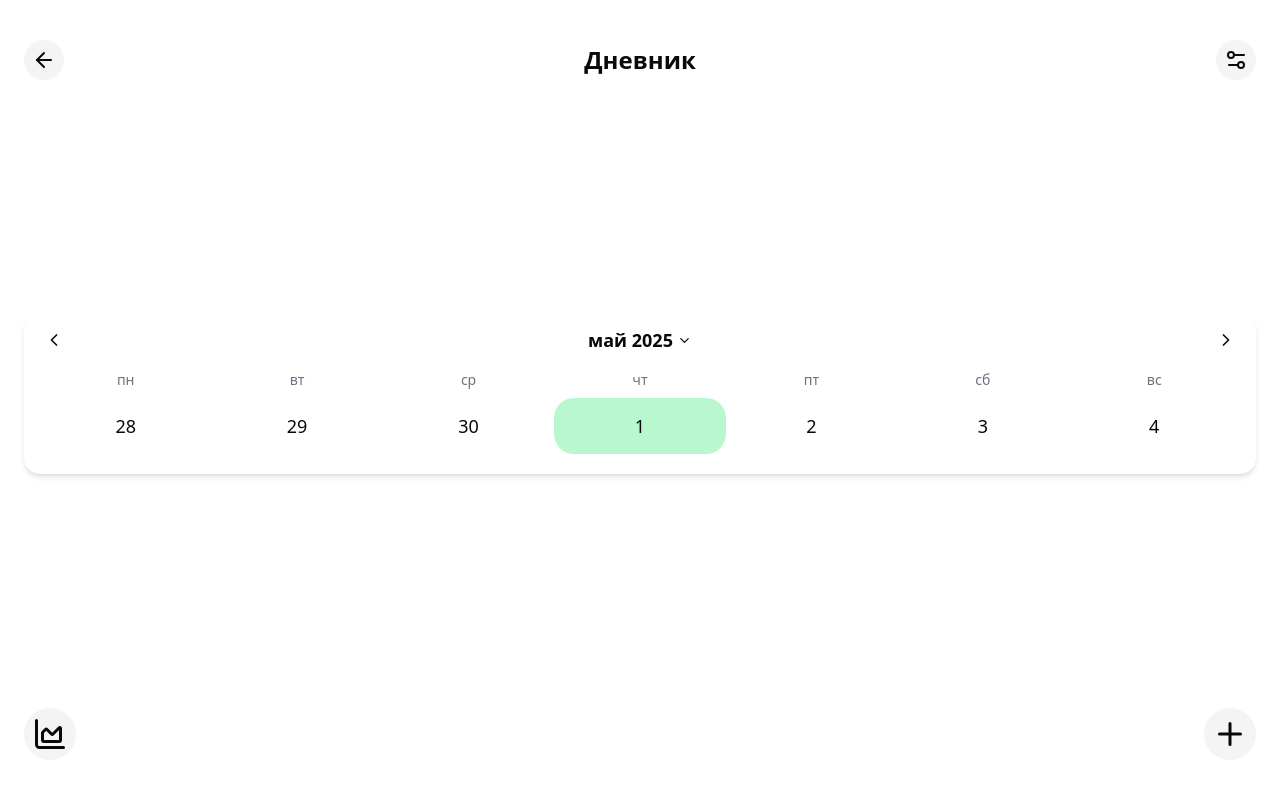
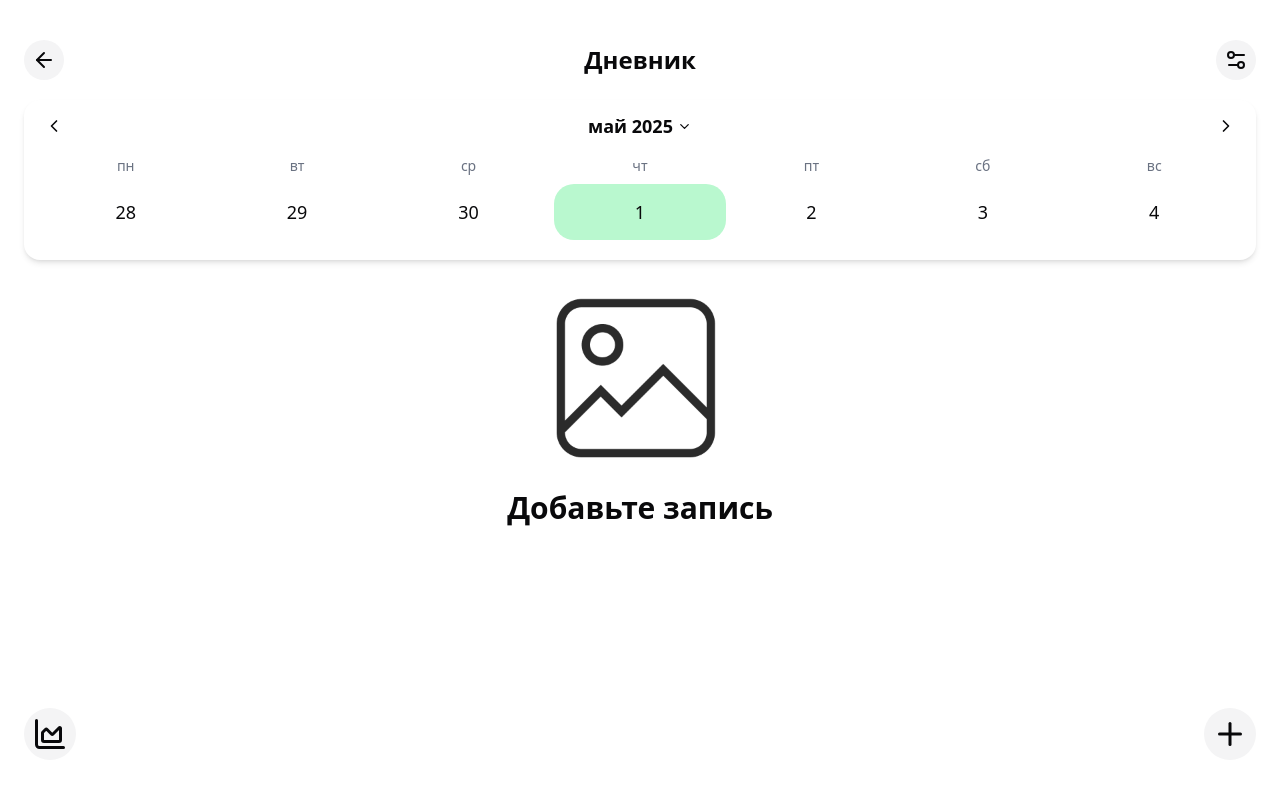
Before and after one commit to timaantonuk/frontend, a Next.js app: page /diary in a window 1280 px wide. Shown: the top 788 px of the page. Built offline with nearby package versions, Linux system fonts and the light colour scheme.

Commit message:
add calendar content

```diff
--- a/app/diary/page.tsx
+++ b/app/diary/page.tsx
@@ -3,6 +3,7 @@
 import { ArrowLeft, ChartArea, Plus, Settings2 } from 'lucide-react';
 import RoundedButton from '@/components/RoundedButton';
 import DiaryCalendar from '@/components/DiaryCalendar';
+import Image from 'next/image';
 
 function Page({}) {
   return (
@@ -19,7 +20,7 @@ function Page({}) {
         </RoundedButton>
       </nav>
 
-      <div>
+      <div className="flex flex-col h-full gap-24">
         <DiaryCalendar
           events={{
             '2025-05-15': true,
@@ -27,6 +28,11 @@ function Page({}) {
           }}
           onDateSelect={date => console.log('Selected date:', date)}
         />
+
+        <div className="absolute top-1/2 left-1/2 -translate-1/2 flex flex-col items-center w-full gap-4">
+          <Image src="/img-prototype.png" width={200} height={200} alt="diary" />
+          <h1 className="headingMain">Добавьте запись</h1>
+        </div>
       </div>
 
       <footer className="flex justify-between">
--- a/components/DiaryCalendar.tsx
+++ b/components/DiaryCalendar.tsx
@@ -23,7 +23,6 @@ import {
   useTransform,
 } from 'framer-motion';
 
-// Component props type
 type DiaryCalendarProps = {
   events?: Record<string, boolean>;
   onDateSelect?: (date: Date) => void;
@@ -131,7 +130,7 @@ function DiaryCalendar({ events = {}, onDateSelect }: DiaryCalendarProps) {
       >
         <div className="text-center">{dayNumber}</div>
         {events[format(day, 'yyyy-MM-dd')] && (
-          <div className="absolute bottom-0.5 left-1/2 -translate-x-1/2 w-1 h-1 bg-red-700 rounded-full" />
+          <div className="absolute bottom-0.5 left-1/2 -translate-x-1/2 w-1 h-1 bg-green-700 rounded-full" />
         )}
       </div>
     );
@@ -146,17 +145,20 @@ function DiaryCalendar({ events = {}, onDateSelect }: DiaryCalendarProps) {
             animate={{ opacity: 0.2 }}
             exit={{ opacity: 0 }}
             transition={{ duration: 0.25 }}
-            className="fixed inset-0 bg-black z-[1]"
+            className="fixed inset-0 bg-black z-[10]"
             onClick={() => setIsExpanded(false)}
           />
         )}
       </AnimatePresence>
 
+      {/* 👇 Relative wrapper keeps absolute calendar aligned */}
+      <div className="relative w-full z-[20]">
         <motion.div
           ref={calendarRef}
-        className={`flex flex-col w-full rounded-2xl transition-all duration-700 bg-white px-4 py-3 relative z-10 overflow-hidden shadow-md h-[10rem] ${
-          isExpanded ? 'h-[20rem]' : ''
-        }`}
+          className={`
+            flex flex-col w-full rounded-2xl bg-white px-4 py-3 shadow-md overflow-hidden transition-all duration-700
+            ${isExpanded ? 'absolute top-0 left-0 right-0 h-[22rem]' : 'relative h-[10rem]'}
+          `}
         >
           {/* Header */}
           <div className="flex items-center justify-between mb-4">
@@ -168,7 +170,10 @@ function DiaryCalendar({ events = {}, onDateSelect }: DiaryCalendarProps) {
               <ChevronLeft size={20} />
             </button>
 
-          <motion.div onClick={handleMonthClick} className="flex gap-1 items-center cursor-pointer">
+            <motion.div
+              onClick={handleMonthClick}
+              className="flex gap-1 items-center cursor-pointer"
+            >
               <p className="font-semibold text-lg">{monthAndYearToDisplay}</p>
               <motion.div animate={{ rotate: isExpanded ? 180 : 0 }} transition={{ duration: 0.2 }}>
                 <ChevronDown size={15} />
@@ -210,7 +215,6 @@ function DiaryCalendar({ events = {}, onDateSelect }: DiaryCalendarProps) {
                       <div key={index}>{day}</div>
                     ))}
                   </div>
-
                   <div className="grid grid-cols-7 gap-1">
                     {monthDays.map(day => (
                       <MonthDayCell key={day.toISOString()} day={day} />
@@ -233,7 +237,6 @@ function DiaryCalendar({ events = {}, onDateSelect }: DiaryCalendarProps) {
                       </div>
                     ))}
                   </div>
-
                   <div className="flex w-full">
                     {weekDays.map(day => (
                       <WeekDayCell key={day.toISOString()} day={day} />
@@ -244,6 +247,7 @@ function DiaryCalendar({ events = {}, onDateSelect }: DiaryCalendarProps) {
             </AnimatePresence>
           </motion.div>
         </motion.div>
+      </div>
     </>
   );
 }
```
Lines whose indentation alone changed are shown as unchanged.
